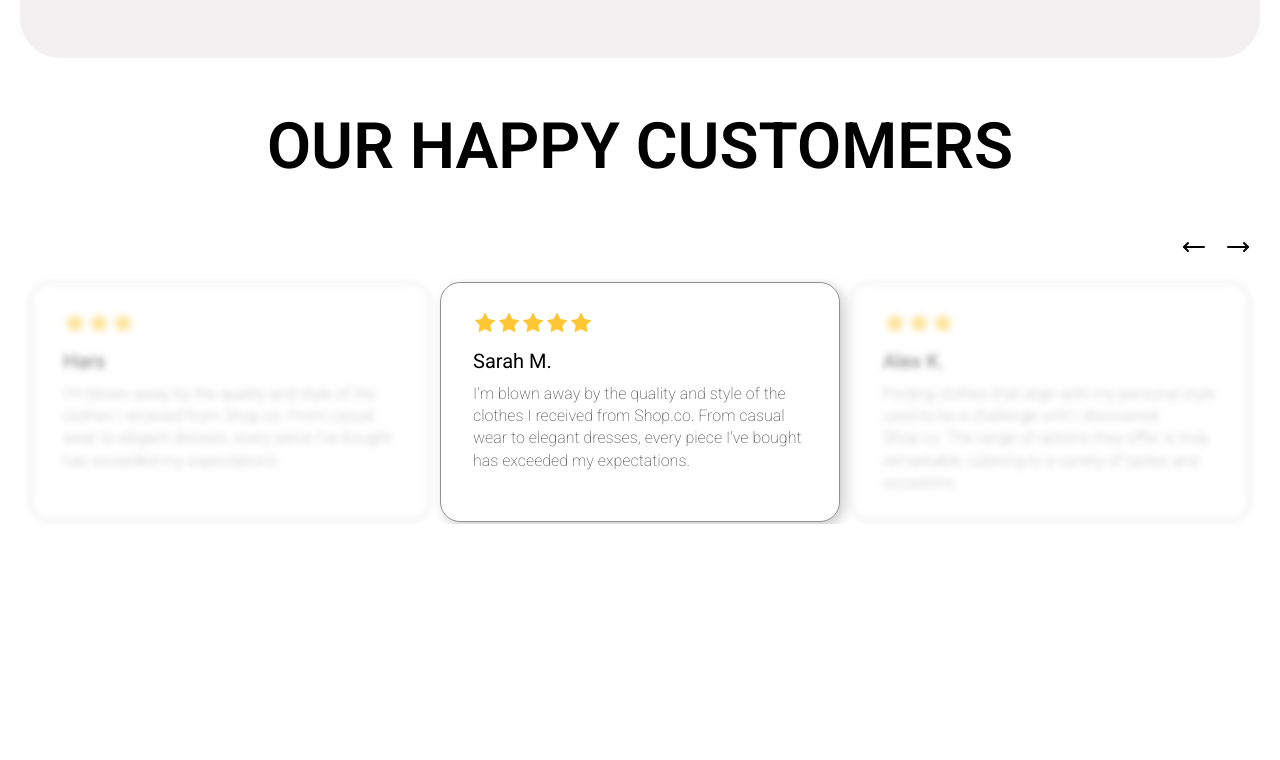
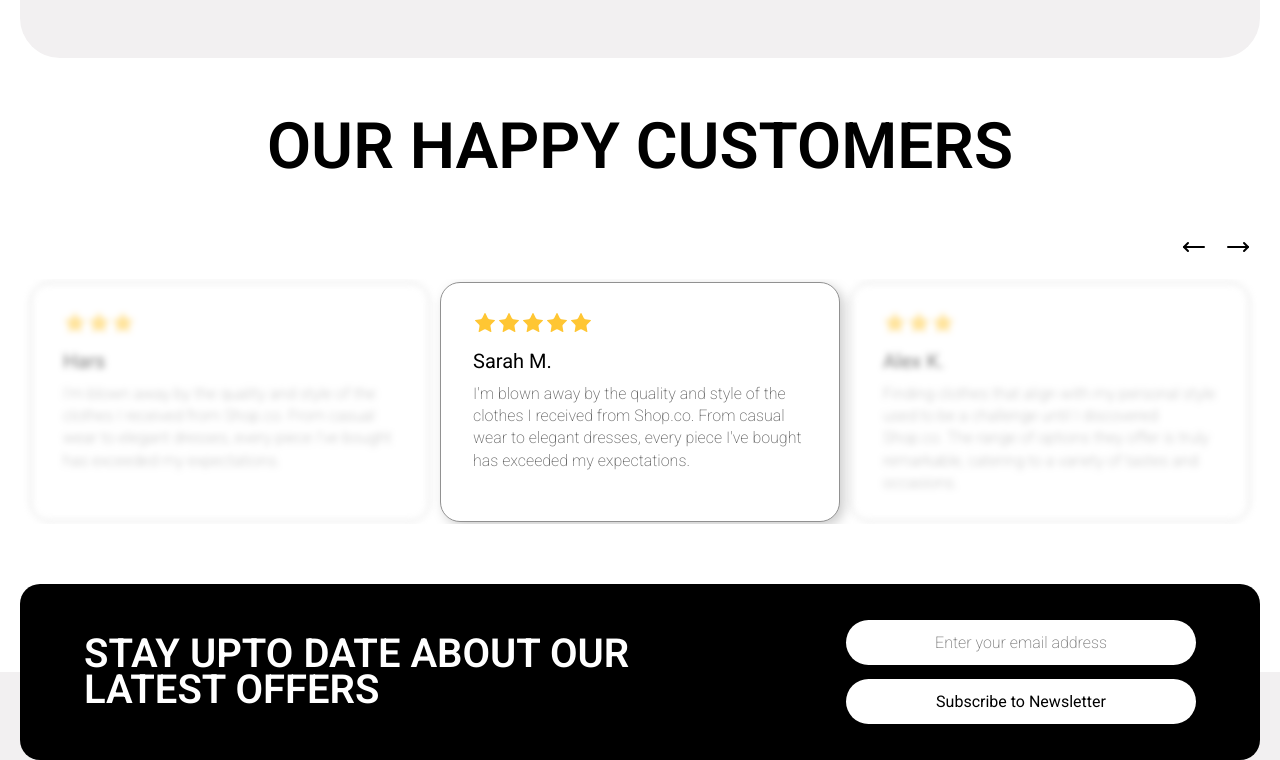
Before and after one commit to Gadior/adflasher, a React (Create React App) app: page /10 in a window 1280 px wide. Shown: the part 4014-4774 px from the top of the page. Before the commit the page ends 4538 px from the top, so only its background shows below. Built offline with nearby package versions, Linux system fonts and the light colour scheme; a web font is replaced by a local one.

Commit message:
refactor: page10 - add subscripe html/css

```diff
--- a/src/Components/Pages/10/page.tsx
+++ b/src/Components/Pages/10/page.tsx
@@ -7,7 +7,7 @@ import TasksBackBtn from "../../Shared/ui/tasksBackBtn/tasksBackBtn";
 import { Divider } from "antd";
 
 // ~ comps
-import { AuthPromo, CustomSlider } from "./src/Feature";
+import { AuthPromo, CustomSlider, Subscribe } from "./src/Feature";
 import {
   Header,
   ProductsList,
@@ -15,7 +15,6 @@ import {
   PartnersRow,
   TitleRow,
   FashionGrid,
-  ReviewSlider,
 } from "./src/Widjet";
 
 // ~ styles
@@ -59,6 +58,8 @@ export default function Page(props: any) {
 
       <TitleRow title={"OUR HAPPY CUSTOMERS"} />
       <CustomSlider slides={reviewCardsData} />
+
+      <Subscribe />
     </div>
   );
   // #endregion ~ return
--- /dev/null
+++ b/src/Components/Pages/10/src/Feature/Subscribe/Subscribe.tsx
@@ -0,0 +1,26 @@
+// #region
+// #region ~ __IMPORT__
+// ~
+import { useState } from "react";
+// ~ style
+import * as css from "./style.module.scss";
+// ~ comps
+
+// #region ~ __COMPONENT__
+export default function Subscribe() {
+  return (
+    <div className={css.wrapper}>
+      <div className={css.whiteBG}></div>
+      <div className={css.greyBG}></div>
+      <div className={css.subscribe}>
+        <h3>STAY UPTO DATE ABOUT OUR LATEST OFFERS</h3>
+        <div className={css.form}>
+          <input placeholder="Enter your email address" />
+          <button>Subscribe to Newsletter</button>
+        </div>
+      </div>
+    </div>
+  );
+}
+// #endregion ~ __COMPONENT__
+// #endregion
--- /dev/null
+++ b/src/Components/Pages/10/src/Feature/Subscribe/style.module.scss
@@ -0,0 +1,156 @@
+// _ __IMPORT__
+@use "../../Shared/styles/vars.module.scss" as vars;
+
+// _ __CSS__
+.wrapper {
+  position: relative;
+  display: flex;
+  flex-direction: column;
+  justify-content: center;
+  align-items: center;
+  width: 100%;
+  margin-top: 60px;
+  height: 176px;
+
+  .whiteBG {
+    display: flex;
+    width: 100%;
+    height: 50%;
+    background-color: white;
+  }
+
+  .greyBG {
+    display: flex;
+    width: 100%;
+    height: 50%;
+    background-color: vars.$greyColor;
+  }
+
+  .subscribe {
+    height: 176px;
+    box-sizing: border-box;
+    position: absolute;
+    top: 0;
+    background-color: vars.$darkColor;
+    width: 100%;
+    max-width: 1240px;
+    border-radius: 20px;
+    display: flex;
+    justify-content: space-between;
+    align-items: center;
+    padding: 36px 64px;
+    color: white;
+    gap: 20px;
+
+    & > h3 {
+      width: 60%;
+    }
+
+    .form {
+      display: flex;
+      flex-direction: column;
+      gap: 14px;
+
+      & > button {
+        position: relative;
+        width: 350px;
+        height: 45px;
+        border: none;
+        color: vars.$darkColor;
+        background: vars.$whiteColor;
+        border-radius: 25px;
+        font-size: 16px;
+        font-weight: 400;
+        transition: 0.2s transform ease-in-out;
+        will-change: transform;
+        overflow: hidden;
+
+        &::after {
+          content: "";
+          background-color: vars.$redColor;
+          border-radius: 25px;
+          display: block;
+          height: 100%;
+          width: 100%;
+          position: absolute;
+          left: 0;
+          top: 0;
+          transform: translate(-100%, 0) rotate(20deg);
+          transform-origin: top left;
+          transition: 0.2s transform ease-out;
+          will-change: transform;
+          z-index: -1;
+        }
+
+        &:hover::after {
+          transform: translate(0, 0);
+        }
+
+        &:hover {
+          border: 2px solid transparent;
+          transform: scale(1.05);
+          will-change: transform;
+        }
+      }
+
+      & > input {
+        position: relative;
+        width: 350px;
+        height: 45px;
+        border: none;
+        border-radius: 25px;
+        display: flex;
+        // justify-content: center;
+        text-align: center;
+
+        &::placeholder {
+          position: relative;
+          display: flex;
+          text-align: center;
+        }
+
+        &::content {
+          position: relative;
+          display: flex;
+          text-align: center;
+        }
+      }
+    }
+  }
+}
+
+// ! Media
+@media (max-width: 1000px) {
+  .wrapper {
+    height: 100%;
+
+    .subscribe {
+      height: auto;
+      flex-direction: column;
+
+      & > h3 {
+        width: 100%;
+        text-align: center;
+      }
+      .form {
+        width: 100%;
+
+        & > button {
+          width: 100%;
+        }
+        & > input {
+          width: 100%;
+        }
+      }
+    }
+  }
+}
+
+@media (max-width: 500px) {
+  .wrapper {
+    .subscribe {
+      border-radius: 0;
+      padding: 36px 20px;
+    }
+  }
+}
--- a/src/Components/Pages/10/src/Feature/index.ts
+++ b/src/Components/Pages/10/src/Feature/index.ts
@@ -1,2 +1,3 @@
 export { default as AuthPromo } from "./Auth/__componnets/AuthPromo/AuthPromo";
 export { default as CustomSlider } from "./CustomSlider/CustomSlider";
+export { default as Subscribe } from "./Subscribe/Subscribe";
```
